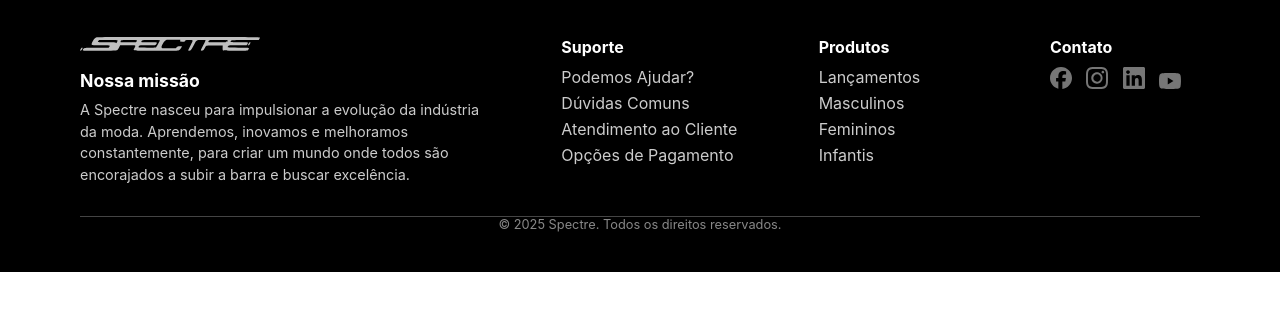
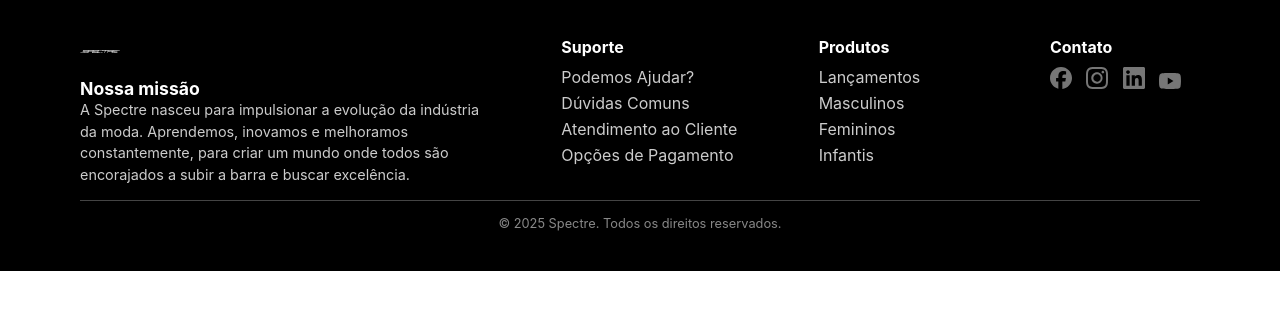
Before and after one commit to ViniciusLgomess/projeto_SPECTRE, a plain HTML site: page ProjetoSPECTRE/index.html in a window 1280 px wide. Shown: the part 407-718 px from the top of the page. Drawn offline with Linux system fonts and the light colour scheme; a web font is replaced by a local one.

Commit message:
rodape mudanças

```diff
--- a/ProjetoSPECTRE/css/style.css
+++ b/ProjetoSPECTRE/css/style.css
@@ -104,7 +104,7 @@
     justify-content: space-between;
     flex-wrap: wrap;
     border-bottom: 1px solid #444;
-    padding-bottom: 30px;
+    padding-bottom: 15px;
 }
 
 .rodape1 {
@@ -112,13 +112,13 @@
 }
 
 .rodape-logo {
-    width: 180px;
-    margin-bottom: 15px;
+    width: 40px;
+    margin-bottom: none;
 }
 
 .rodape-missao h3 {
     font-size: 1.1rem;
-    margin-bottom: 8px;
+    margin-bottom: 0px;
 }
 
 .rodape-missao p {
--- a/ProjetoSPECTRE/index.html
+++ b/ProjetoSPECTRE/index.html
@@ -45,7 +45,7 @@
         <div class="rodape1">
             <img src="img/spectrefooter.svg" alt="logo da SPECTRE" class="rodape-logo">
             <div class="rodape-missao">
-                <h3>Nossa missão</h3>
+                <h3> <br> Nossa missão</h3>
                 <p>
                     A Spectre nasceu para impulsionar a evolução da indústria da moda.
                     Aprendemos, inovamos e melhoramos constantemente, para criar um mundo
@@ -89,6 +89,6 @@
     </div>
 
     <div class="rodape-direitos">
-        <p>© 2025 Spectre. Todos os direitos reservados.</p>
+        <p> <br> © 2025 Spectre. Todos os direitos reservados.</p>
     </div>
 </footer>
```
